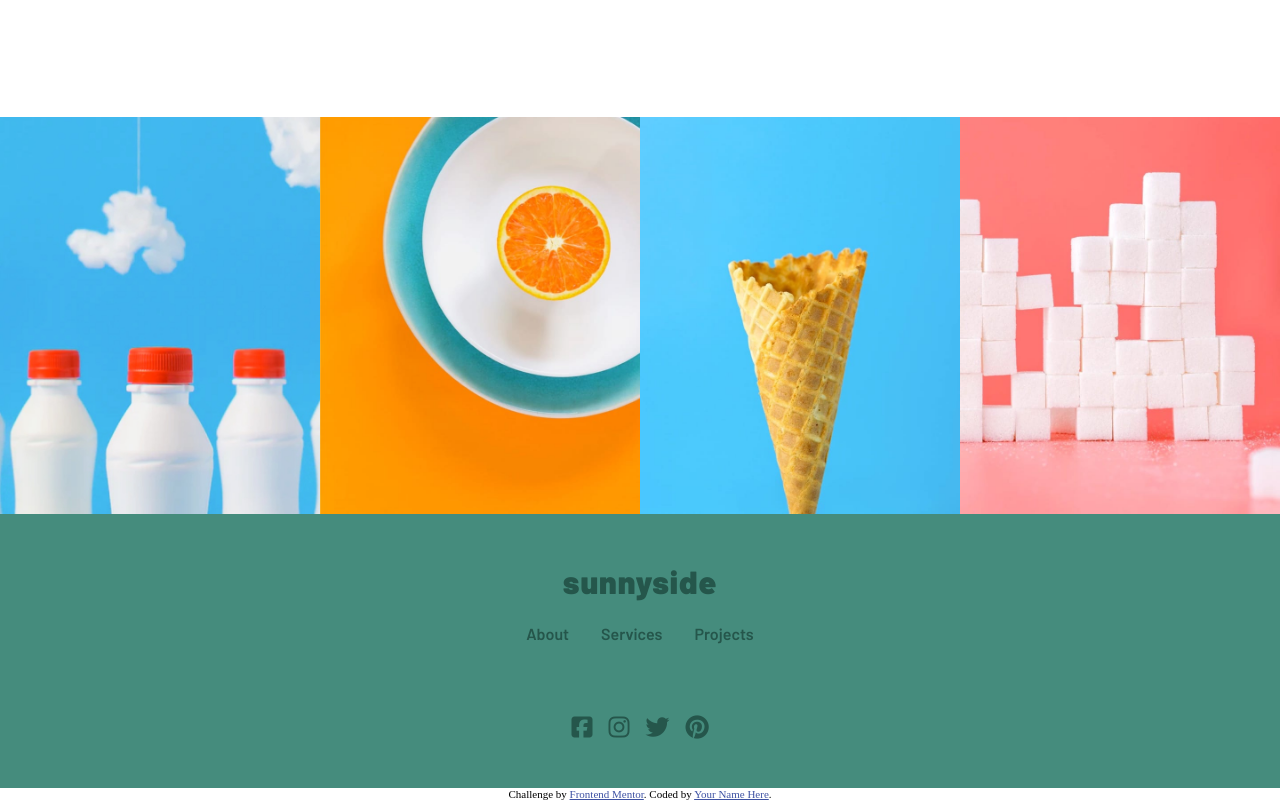
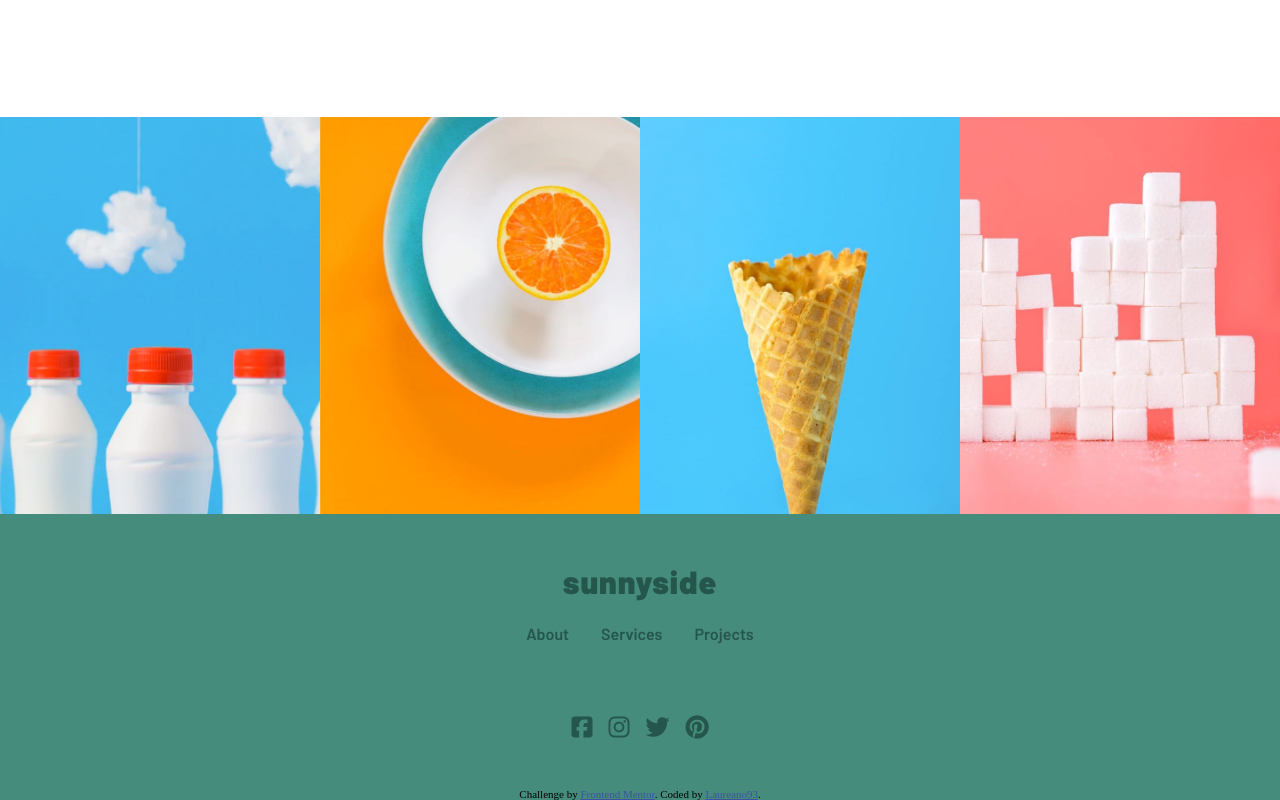
Before and after one commit to Laureano1993/Agency-landing-page, a plain HTML site: page index.html in a window 1280 px wide. Shown: the part 2814-3614 px from the top of the page. Drawn offline with Linux system fonts and the light colour scheme.

Commit message:
Update index.html

```diff
--- a/index.html
+++ b/index.html
@@ -11,7 +11,7 @@
 
   <!-- Feel free to remove these styles or customise in your own stylesheet 👍 -->
   <style>
-    .attribution { font-size: 11px; text-align: center; }
+    .attribution { font-size: 11px; text-align: center; background-color: hsl(167, 34%, 41%); }
     .attribution a { color: hsl(228, 45%, 44%); }
   </style>
   <script src="https://kit.fontawesome.com/9e94b34a5c.js" crossorigin="anonymous"></script>
@@ -208,7 +208,7 @@
 
   <div class="attribution">
     Challenge by <a href="https://www.frontendmentor.io?ref=challenge" target="_blank">Frontend Mentor</a>.
-    Coded by <a href="#">Your Name Here</a>.
+    Coded by <a href="#">Laureano93</a>.
   </div>
 
   <script src="main.js"></script>
```
